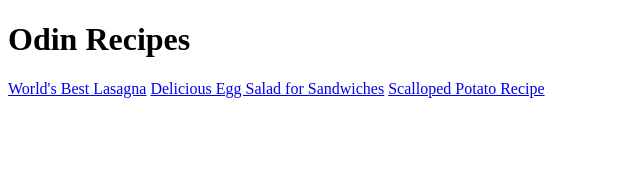
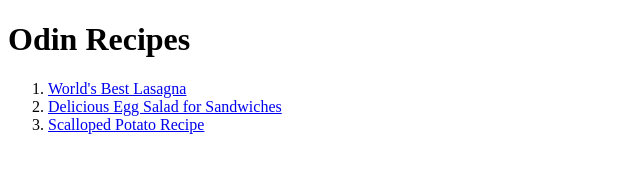
Before and after one commit to hnhsnt/odin-recipes, a plain HTML site: page index.html in a window 1280 px wide. Shown: the whole page, without its empty margins (0-640 px from the left). Drawn offline with Linux system fonts and the light colour scheme.

Commit message:
Changes to index.html (links inside list)

```diff
--- a/index.html
+++ b/index.html
@@ -8,8 +8,10 @@
 <body>
     <h1>Odin Recipes</h1>
 
-    <a href="./recipes/lasagna.html">World's Best Lasagna</a>
-    <a href="./recipes/egg-salad.html">Delicious Egg Salad for Sandwiches</a>
-    <a href="./recipes//scalloped-potato.html">Scalloped Potato Recipe</a>
+    <ol>
+        <li><a href="./recipes/lasagna.html">World's Best Lasagna</a></li>
+        <li><a href="./recipes/egg-salad.html">Delicious Egg Salad for Sandwiches</a></li>
+        <li><a href="./recipes//scalloped-potato.html">Scalloped Potato Recipe</a></li>
+    </ol>
 </body>
 </html>
```
